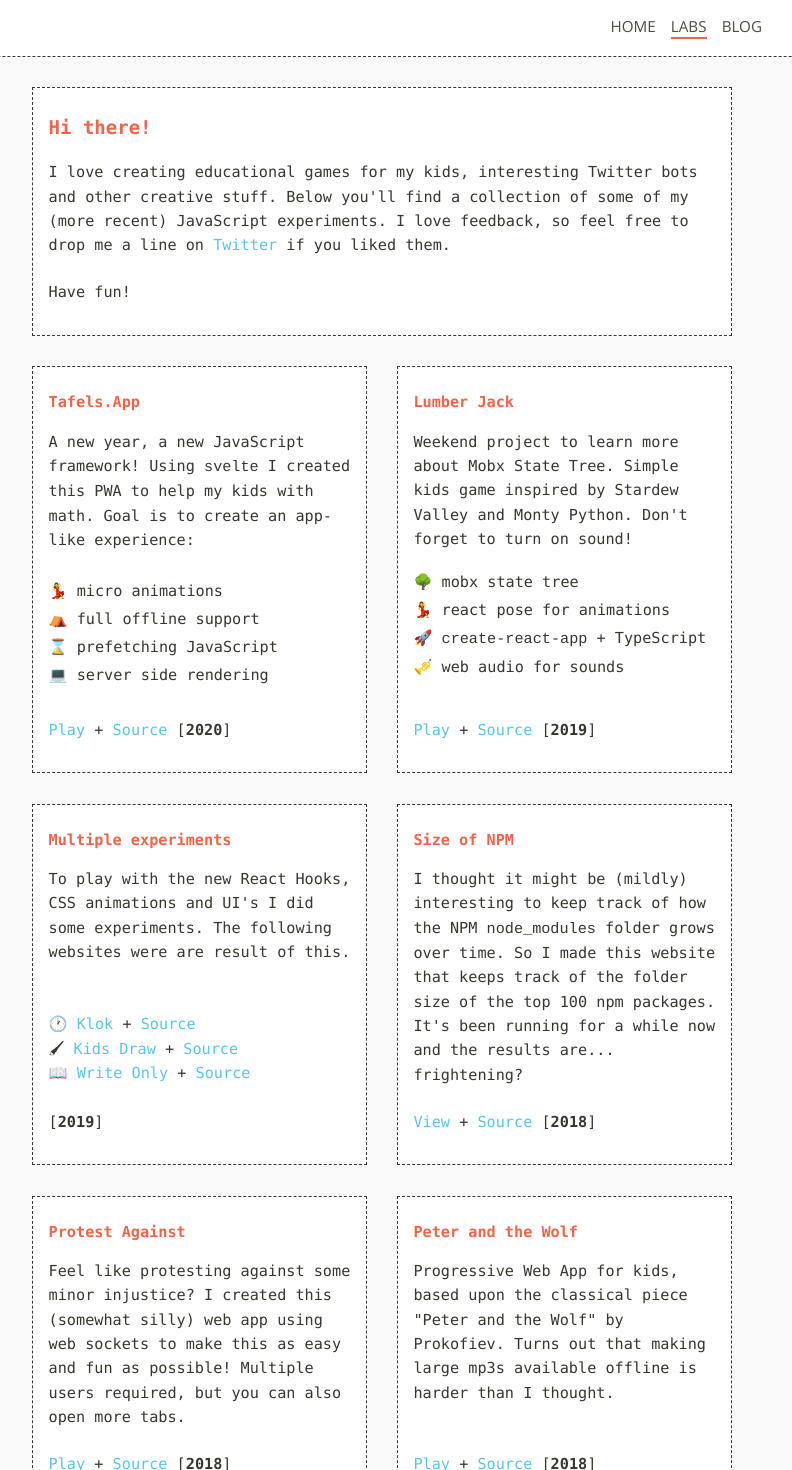
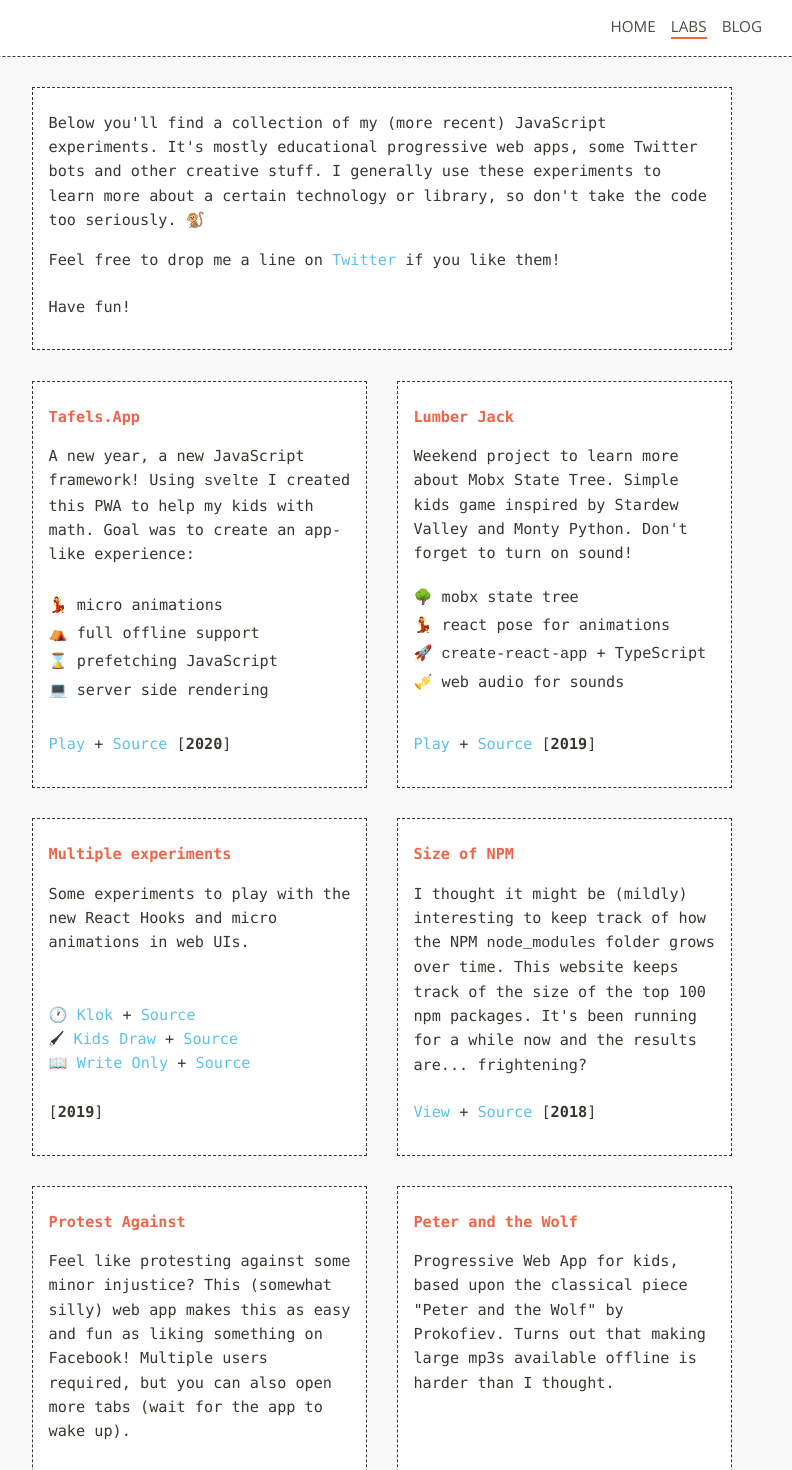
Before and after one commit to vnglst/koenvangilst.nl, a Next.js app: page /labs in a window 1280 px wide. Shown: the top 1470 px of the page, without its empty margins (258-1050 px from the left). Built offline with nearby package versions, Linux system fonts and the light colour scheme; a web font is replaced by a local one.

Commit message:
fixing typos

```diff
--- a/pages/labs.js
+++ b/pages/labs.js
@@ -5,13 +5,16 @@ export default () => (
   <Layout title="JavaScript Labs | Koen van Gilst" menu="labs">
     <Creations>
       <Creations.Item fullWidth>
-        <h1>Hi there!</h1>
         <p>
-          I love creating educational games for my kids, interesting Twitter
-          bots and other creative stuff. Below you'll find a collection of some
-          of my (more recent) JavaScript experiments. I love feedback, so feel
-          free to drop me a line on{" "}
-          <a href="http://www.twitter.com/vnglst">Twitter</a> if you liked them.
+          Below you'll find a collection of my (more recent) JavaScript
+          experiments. It's mostly educational progressive web apps, some
+          Twitter bots and other creative stuff. I generally use these
+          experiments to learn more about a certain technology or library, so
+          don't take the code too seriously. 🐒
+        </p>
+        <p>
+          Feel free to drop me a line on{" "}
+          <a href="http://www.twitter.com/vnglst">Twitter</a> if you like them!
         </p>
         <span className="links">Have fun!</span>
       </Creations.Item>
@@ -20,7 +23,7 @@ export default () => (
         <h2>Tafels.App</h2>
         <p>
           A new year, a new JavaScript framework! Using <code>svelte</code> I
-          created this PWA to help my kids with math. Goal is to create an
+          created this PWA to help my kids with math. Goal was to create an
           app-like experience:
         </p>
         <ul style={{ padding: 0, listStyleType: "none" }}>
@@ -61,8 +64,8 @@ export default () => (
       <Creations.Item>
         <h2>Multiple experiments</h2>
         <p>
-          To play with the new React Hooks, CSS animations and UI's I did some
-          experiments. The following websites were are result of this.
+          Some experiments to play with the new React Hooks and micro animations
+          in web UIs.
         </p>
         <span className="links">
           🕐 <a href="https://klok.netlify.com">Klok</a> +{" "}
@@ -82,10 +85,9 @@ export default () => (
         <h2>Size of NPM</h2>
         <p>
           I thought it might be (mildly) interesting to keep track of how the
-          NPM <code>node_modules</code> folder grows over time. So I made this
-          website that keeps track of the folder size of the top 100 npm
-          packages. It's been running for a while now and the results are...
-          frightening?
+          NPM <code>node_modules</code> folder grows over time. This website
+          keeps track of the size of the top 100 npm packages. It's been running
+          for a while now and the results are... frightening?
         </p>
         <span className="links">
           <a href="https://size-of-npm.netlify.com/">View</a> +{" "}
@@ -97,10 +99,10 @@ export default () => (
       <Creations.Item>
         <h2>Protest Against</h2>
         <p>
-          Feel like protesting against some minor injustice? I created this
-          (somewhat silly) web app using web sockets to make this as easy and
-          fun as possible! Multiple users required, but you can also open more
-          tabs.
+          Feel like protesting against some minor injustice? This (somewhat
+          silly) web app makes this as easy and fun as liking something on
+          Facebook! Multiple users required, but you can also open more tabs
+          (wait for the app to wake up).
         </p>
         <span className="links">
           <a href="https://protest-against.now.sh">Play</a> +{" "}
```
Also changed, not shown: pages/index.js (+9 -9 lines).
